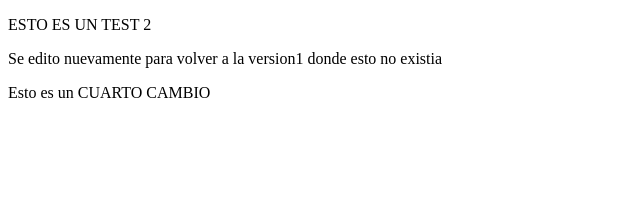
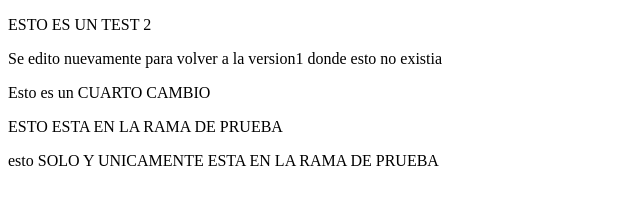
Before and after one commit to SilviaBec/P1, a plain HTML site: page index.html in a window 1280 px wide. Shown: the whole page, without its empty margins (0-640 px from the left). Drawn offline with Linux system fonts and the light colour scheme.

Commit message:
rama de prueba

```diff
--- a/index.html
+++ b/index.html
@@ -10,5 +10,7 @@
     <p>ESTO ES UN TEST 2</p>
     <p>Se edito nuevamente para volver a la version1 donde esto no existia</p>
     <p>Esto es un CUARTO CAMBIO </p>
+    <p>ESTO ESTA EN LA RAMA DE PRUEBA</p>
+    <p>esto SOLO Y UNICAMENTE ESTA EN LA RAMA DE PRUEBA</p>
 </body>
 </html>
```
